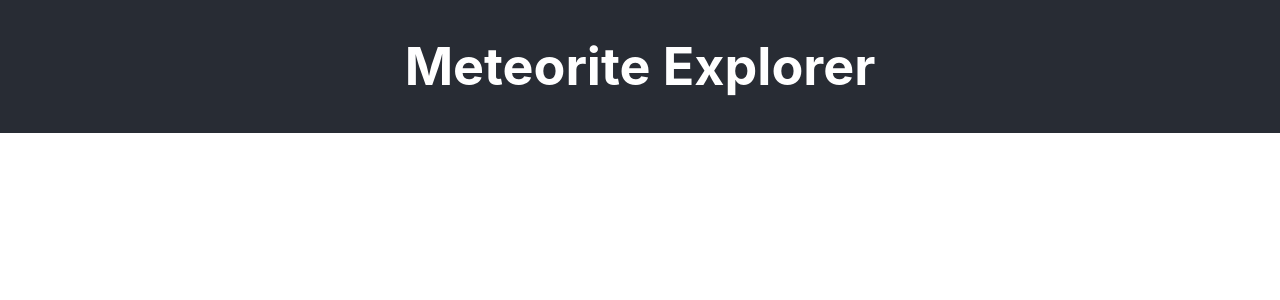
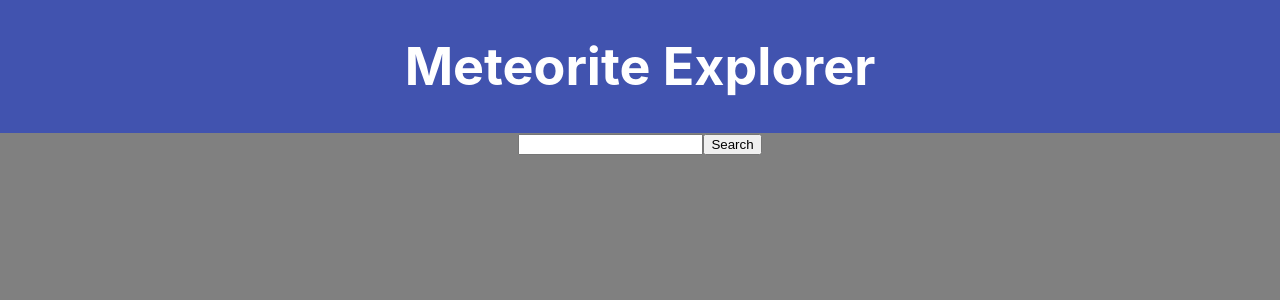
Before and after one commit to jebediahelliott/meteorites, a React (Create React App) app: page / in a window 1280 px wide. Shown: the top 300 px of the page. Built offline with nearby package versions, Linux system fonts and the light colour scheme.

Commit message:
Adjust page layout

```diff
--- a/src/App.css
+++ b/src/App.css
@@ -1,15 +1,12 @@
 .App {
   text-align: center;
-}
-
-.App-logo {
-  animation: App-logo-spin infinite 20s linear;
-  height: 40vmin;
-  pointer-events: none;
+  display: flex;
+  min-height: 100vh;
+  flex-direction: column;
 }
 
 .App-header {
-  background-color: #282c34;
+  background-color: #4153af;
   display: flex;
   flex-direction: column;
   align-items: center;
@@ -18,15 +15,11 @@
   color: white;
 }
 
+.App-body {
+  background-color: gray;
+  flex: 1;
+}
+
 .App-link {
   color: #61dafb;
 }
-
-@keyframes App-logo-spin {
-  from {
-    transform: rotate(0deg);
-  }
-  to {
-    transform: rotate(360deg);
-  }
-}
--- a/src/App.js
+++ b/src/App.js
@@ -1,5 +1,5 @@
 import React from 'react';
-import logo from './logo.svg';
+import SearchBar from './SearchBar';
 import './App.css';
 
 function App() {
@@ -8,6 +8,9 @@ function App() {
       <header className="App-header">
         <h1>Meteorite Explorer</h1>
       </header>
+      <body className="App-body">
+        <SearchBar />
+      </body>
     </div>
   );
 }
```
